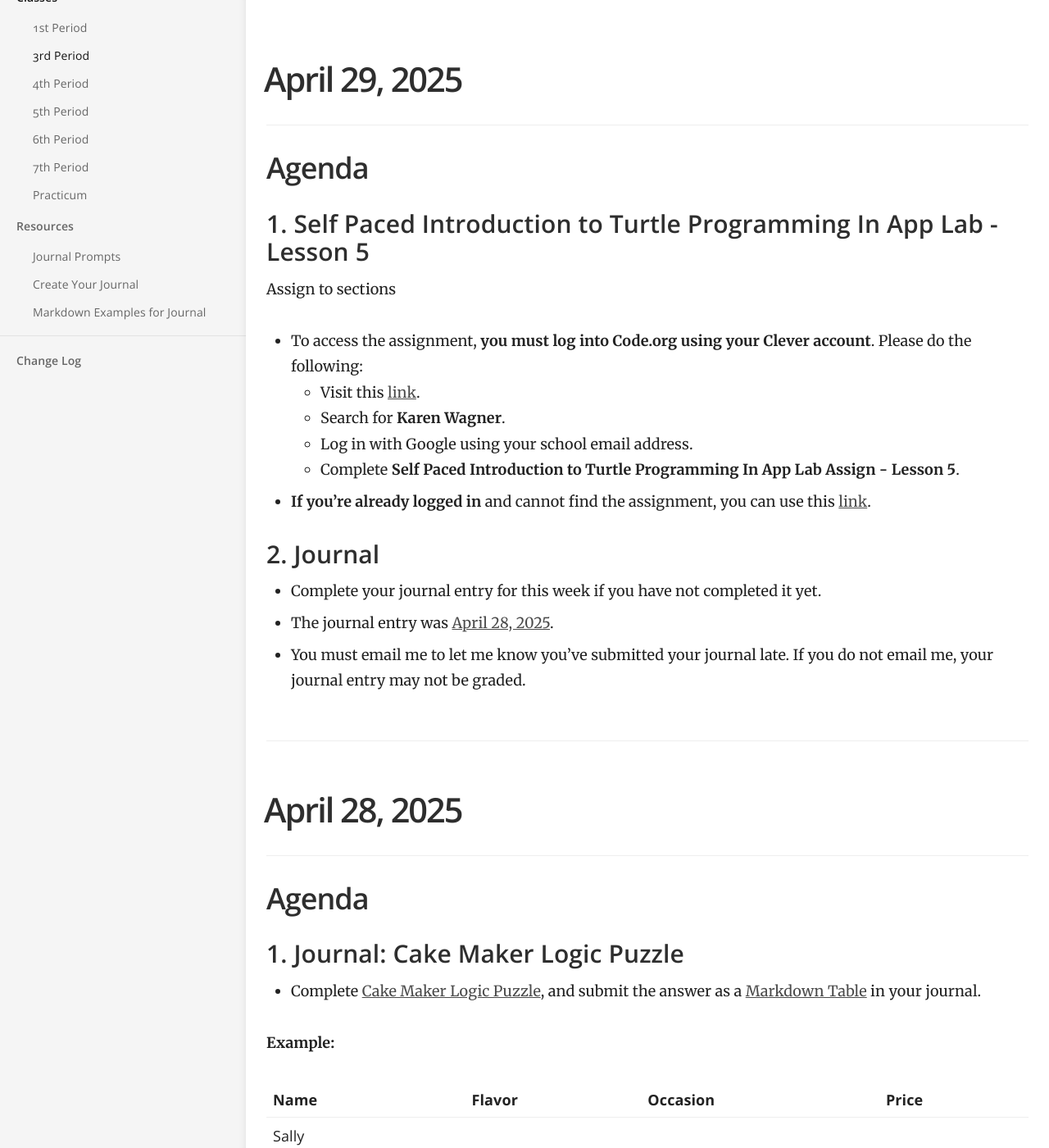
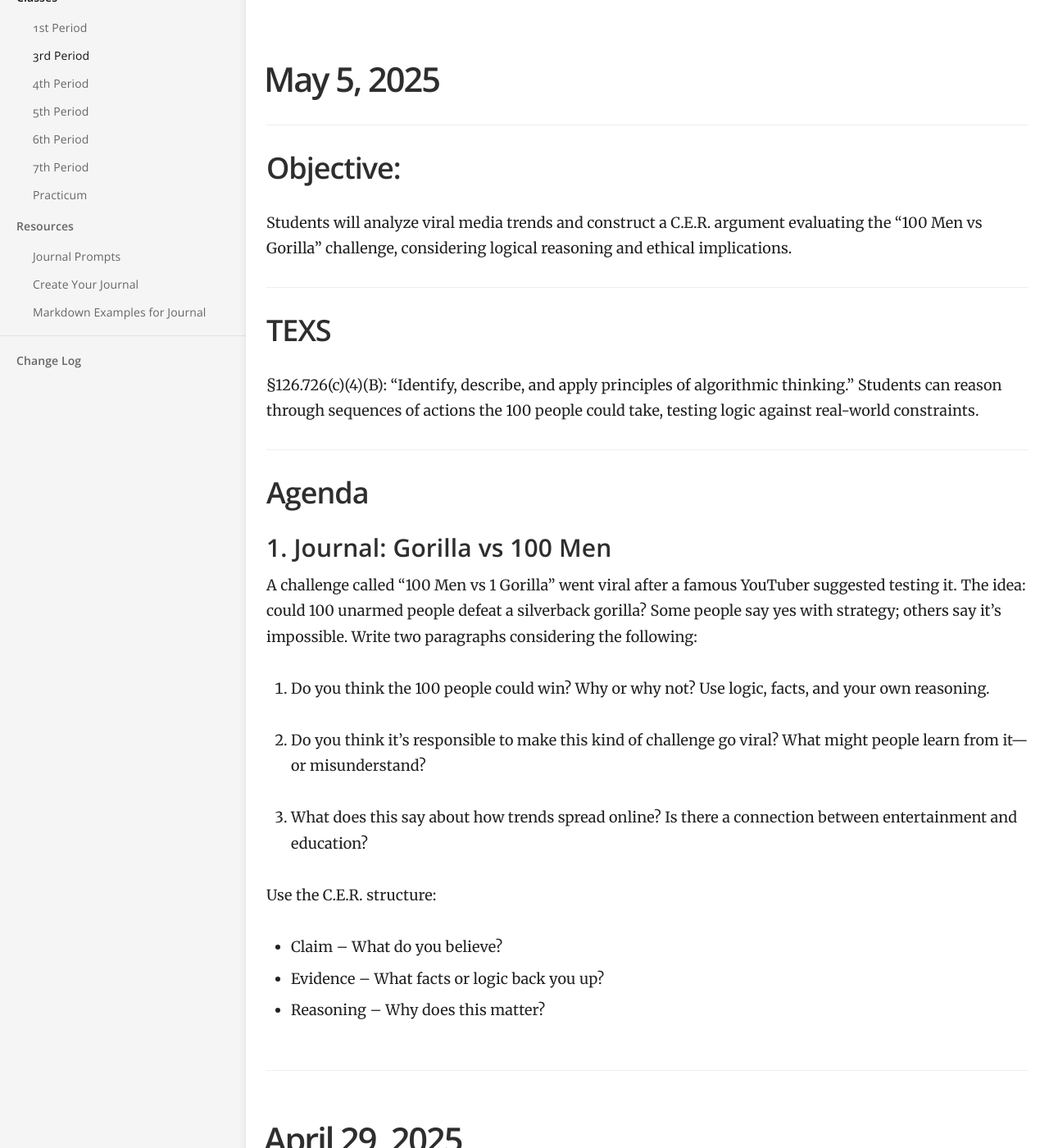
Before and after one commit to mswhitby/classroom, a Jekyll site: the page built from _docs/classes/3rd.md, in a window 1280 px wide and 1400 px high, scrolled down 203 px. Shown: the whole window at 82% size. Built offline with Jekyll 4.4.1, drawn with Linux system fonts in a browser that asks for light colours.

Commit message:
Updated lessons

```diff
--- a/_docs/classes/3rd.md
+++ b/_docs/classes/3rd.md
@@ -4,6 +4,41 @@ subtitle: Fundamentals of Computer Science
 category: Classes
 order: 2
 ---
+
+# May 5, 2025
+
+## Objective:
+
+Students will analyze viral media trends and construct a C.E.R. argument evaluating the “100 Men vs Gorilla” challenge, considering logical reasoning and ethical implications.
+
+
+## TEXS
+
+<!-- Fundamentals of CS –  -->
+
+§126.726(c)(4)(B): “Identify, describe, and apply principles of algorithmic thinking.” Students can reason through sequences of actions the 100 people could take, testing logic against real-world constraints.
+
+
+
+## Agenda
+
+### 1. Journal: Gorilla vs 100 Men
+
+A challenge called “100 Men vs 1 Gorilla” went viral after a famous YouTuber suggested testing it. The idea: could 100 unarmed people defeat a silverback gorilla? Some people say yes with strategy; others say it’s impossible. Write two paragraphs considering the following:
+
+1. Do you think the 100 people could win? Why or why not? Use logic, facts, and your own reasoning.
+
+2. Do you think it’s responsible to make this kind of challenge go viral? What might people learn from it—or misunderstand?
+
+3. What does this say about how trends spread online? Is there a connection between entertainment and education?
+
+Use the C.E.R. structure:
+
+- Claim – What do you believe?
+- Evidence – What facts or logic back you up?
+- Reasoning – Why does this matter?
+
+----
 
 # April 29, 2025
 
```
Also changed, not shown: _docs/classes/1st.md (+11 -3 lines).
